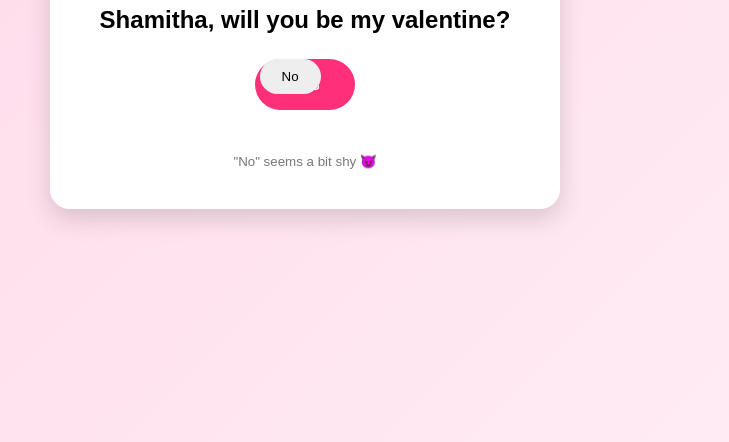
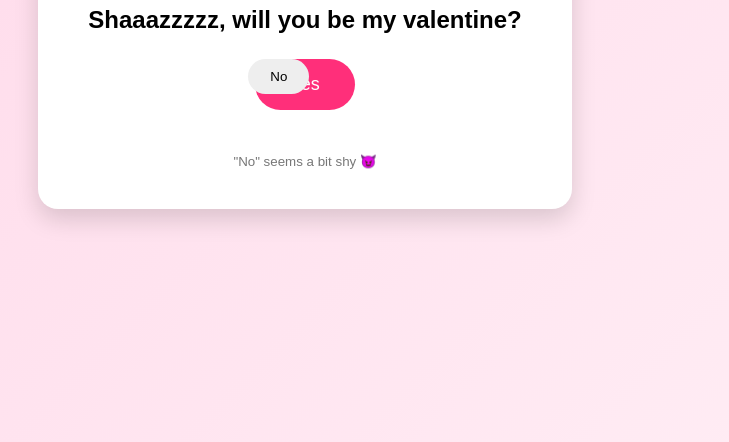
Before and after one commit to Muhammad-Faazil/valentine, a plain HTML site: page index.html in a window 1280 px wide. Shown: the part 358-800 px from the top of the page, without its empty margins (335-1064 px from the left). Drawn offline with Linux system fonts and the light colour scheme.

Commit message:
Update Valentine message and style in index.html

```diff
--- a/index.html
+++ b/index.html
@@ -71,7 +71,7 @@ small {
 
 <div class="card">
   <div class="cat">🐱💖</div>
-  <h2>Shamitha, will you be my valentine?</h2>
+  <h2>Shaaazzzzz, will you be my valentine?</h2>
 
   <div class="buttons">
     <button id="yes">Yes</button>
```
